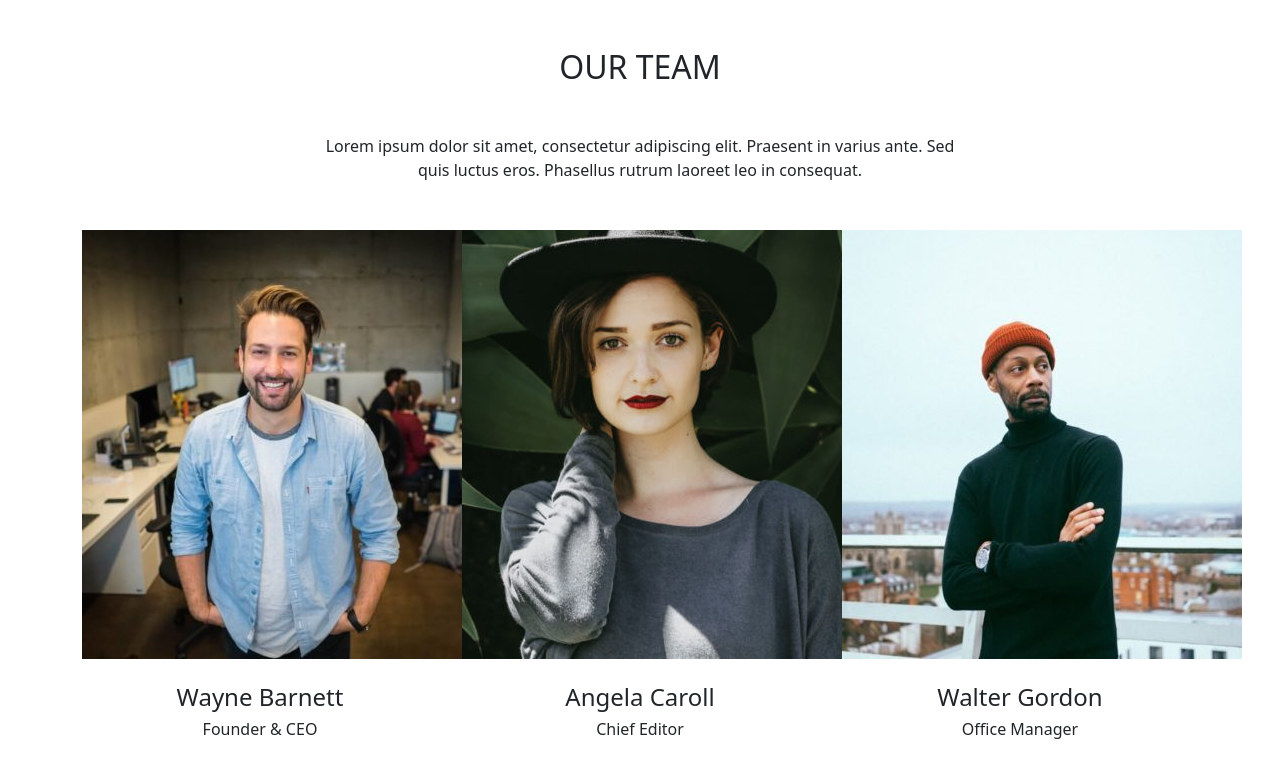
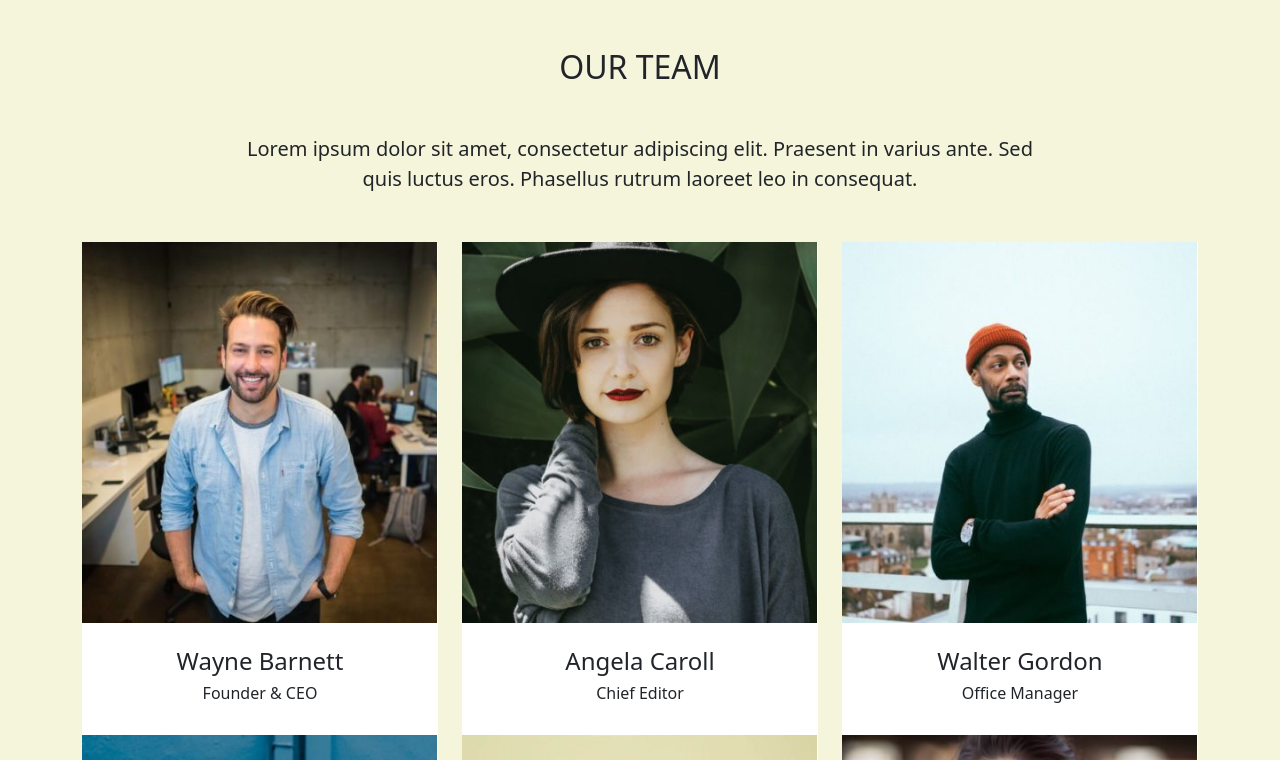
Before and after one commit to Mahdavi3649/js-our-team, a plain HTML site: page index.html in a window 1280 px wide. Shown: the top 760 px of the page. Drawn offline with nearby package versions, Linux system fonts and the light colour scheme.

Commit message:
Completato Bonus 1 & Bonus 2

```diff
--- a/assets/js/main.js
+++ b/assets/js/main.js
@@ -1,4 +1,3 @@
-
 
 /* MILESTONE 1 :
 stampare su console le informazioni di nome, ruolo e la stringa della foto */
@@ -46,14 +45,14 @@ const team = [
   }
 
  /*  MILESTONE 2
- (se ce la fai falla entro le 18 altrimenti puoi consegnare anche dopo le 18 - easy):
 stampare le stesse informazioni su DOM sottoforma di stringhe
+
 BONUS 1
-(solo se non sei giá frustrato dalle milestone 1 e 2):
 trasformare la stringa foto in una immagine effettiva
 BONUS 2
-(solo se non sei giá fuso):
-organizzare i singoli membri in card/schede */
+organizzare i singoli membri in card/schede
+*/
+
 
 // selezionare l'elemento della dom dove voglio stampare le informazioni
 const personElement = document.querySelector(".row")
@@ -64,16 +63,18 @@ for (let i = 0; i < team.length; i++) {
 
     const personCard = `
     <div class="col">
+    <div class="cards">
     <div class="card-top">
-        <img src="./assets/img/${person.image}">
+        <img src="./assets/img/${person.image}" width="355px">
     </div>
-    <div class="card-text text-center m-4">
+    <div class="card-text text-center p-4">
         <h4>${person.name}</h4>
         <h6>${person.role}</h6>
     </div>
 </div>
+    </div>
     `;
-    //console.log(personCard);
+    console.log(personCard);
 
     personElement.insertAdjacentHTML("beforeend", personCard);
 
--- /dev/null
+++ b/css/style.css
@@ -0,0 +1,7 @@
+body{
+    background-color: beige;
+}
+
+.cards {
+    background-color: white;
+}
--- a/index.html
+++ b/index.html
@@ -5,6 +5,7 @@
     <meta http-equiv="X-UA-Compatible" content="IE=edge">
     <meta name="viewport" content="width=device-width, initial-scale=1.0">
     <link href="https://cdn.jsdelivr.net/npm/bootstrap@5.1.3/dist/css/bootstrap.min.css" rel="stylesheet" integrity="sha384-1BmE4kWBq78iYhFldvKuhfTAU6auU8tT94WrHftjDbrCEXSU1oBoqyl2QvZ6jIW3" crossorigin="anonymous">
+     <link rel="stylesheet" href="./css/style.css">
     <title>Our Team</title>
 </head>
 <body>
@@ -13,8 +14,8 @@
     <div class="container">
 
         <div class="title mt-5 text-center">
-            <h2 class="">OUR TEAM</h2>
-            <p class="m-5">
+            <h2 class="text-uppercase">our team</h2>
+            <p class="m-5 fs-5">
               Lorem ipsum dolor sit amet, consectetur adipiscing elit. Praesent in
               varius ante. Sed <br> quis luctus eros. Phasellus rutrum laoreet leo in
               consequat.
```
